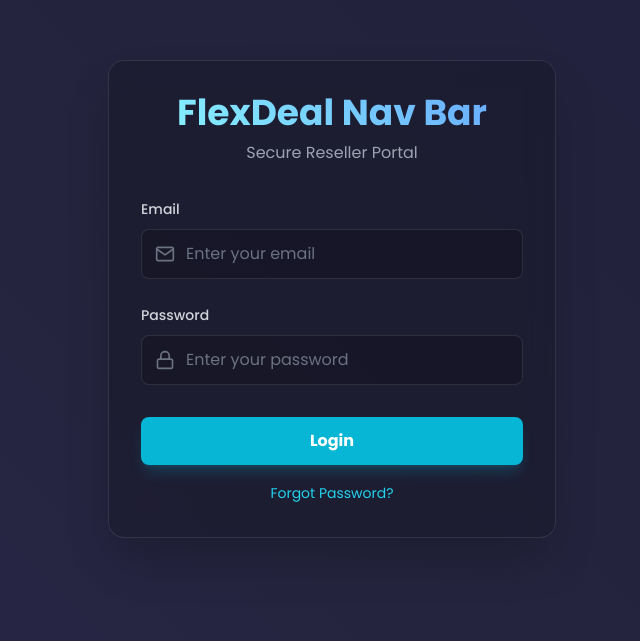
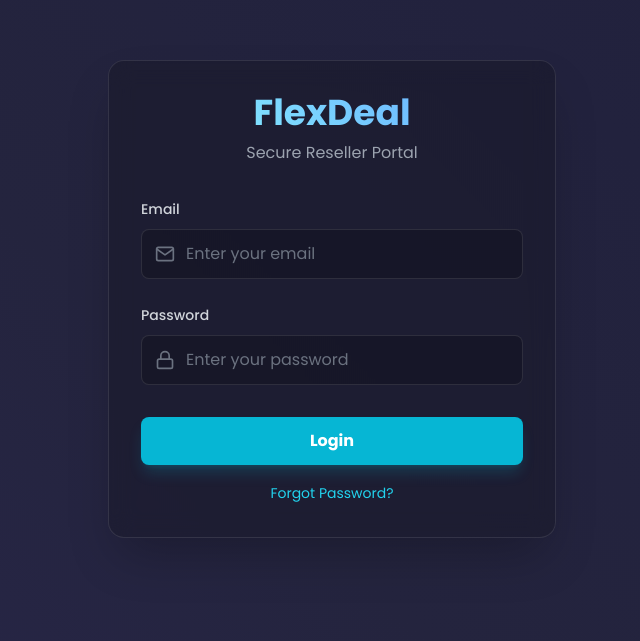
Before and after one commit to flex-deal/reseler2.0, a plain HTML site: page index.html in a window 1280 px wide. Shown: the part 101-742 px from the top of the page, without its empty margins (308-948 px from the left). Drawn offline with nearby package versions, Linux system fonts and the light colour scheme; no server answers.

Commit message:
Update index.html

```diff
--- a/index.html
+++ b/index.html
@@ -3,7 +3,7 @@
 <head>
     <meta charset="UTF-8">
     <meta name="viewport" content="width=device-width, initial-scale=1.0">
-    <title>FlexDeal Nav Bar - Reseller Portal</title>
+    <title>FlexDeal  - Reseller Portal</title>
     <script src="https://cdn.tailwindcss.com"></script>
     <link rel="preconnect" href="https://fonts.googleapis.com">
     <link rel="preconnect" href="https://fonts.gstatic.com" crossorigin>
@@ -61,7 +61,7 @@
     <div id="login-section" class="min-h-screen flex items-center justify-center p-4 transition-opacity duration-500">
         <div class="w-full max-w-md glass-panel rounded-2xl shadow-2xl p-8">
             <div class="text-center mb-8">
-                <h1 class="text-4xl font-bold title-gradient">FlexDeal Nav Bar</h1>
+                <h1 class="text-4xl font-bold title-gradient">FlexDeal </h1>
                 <p class="text-gray-400 mt-2">Secure Reseller Portal</p>
             </div>
             <form id="login-form">
```
